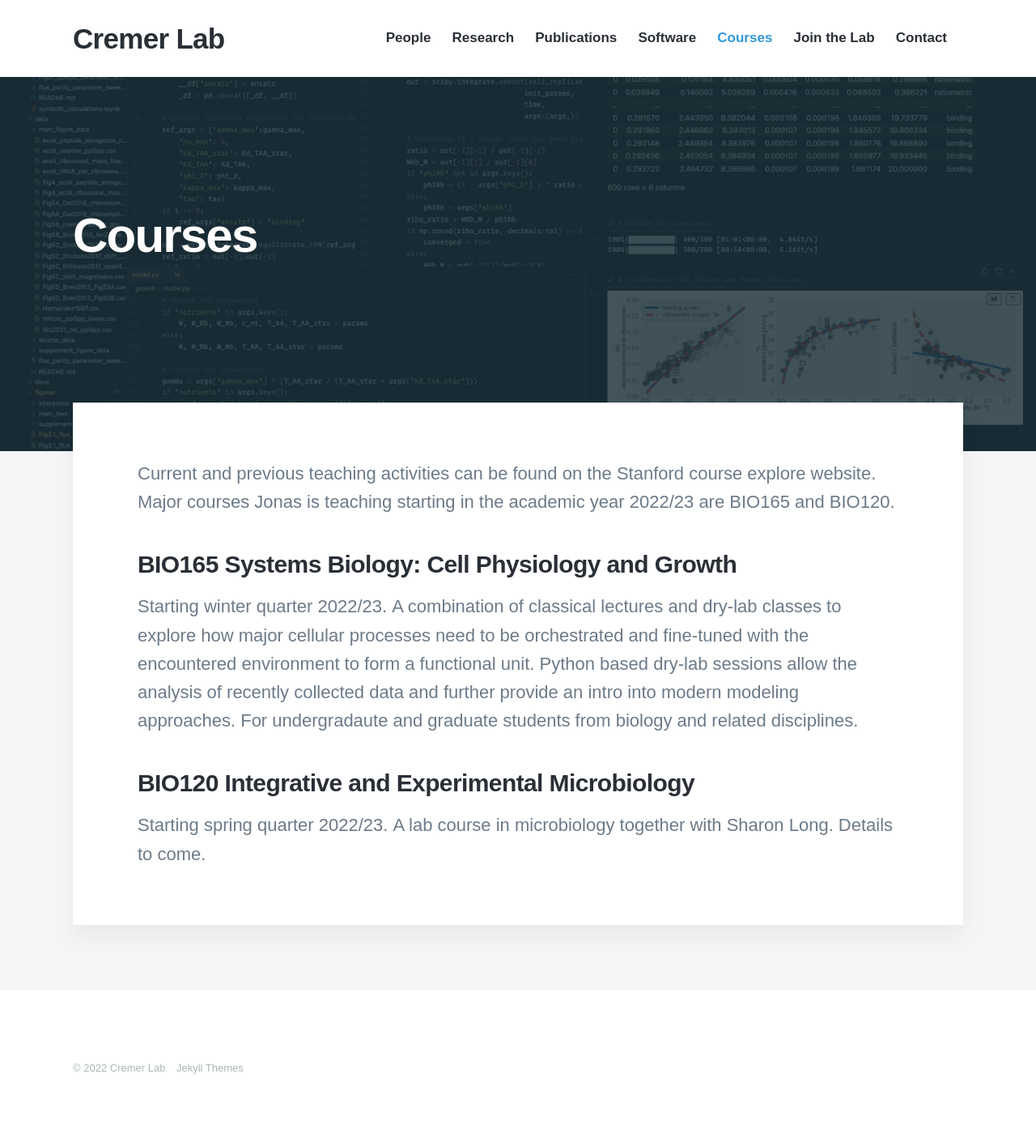
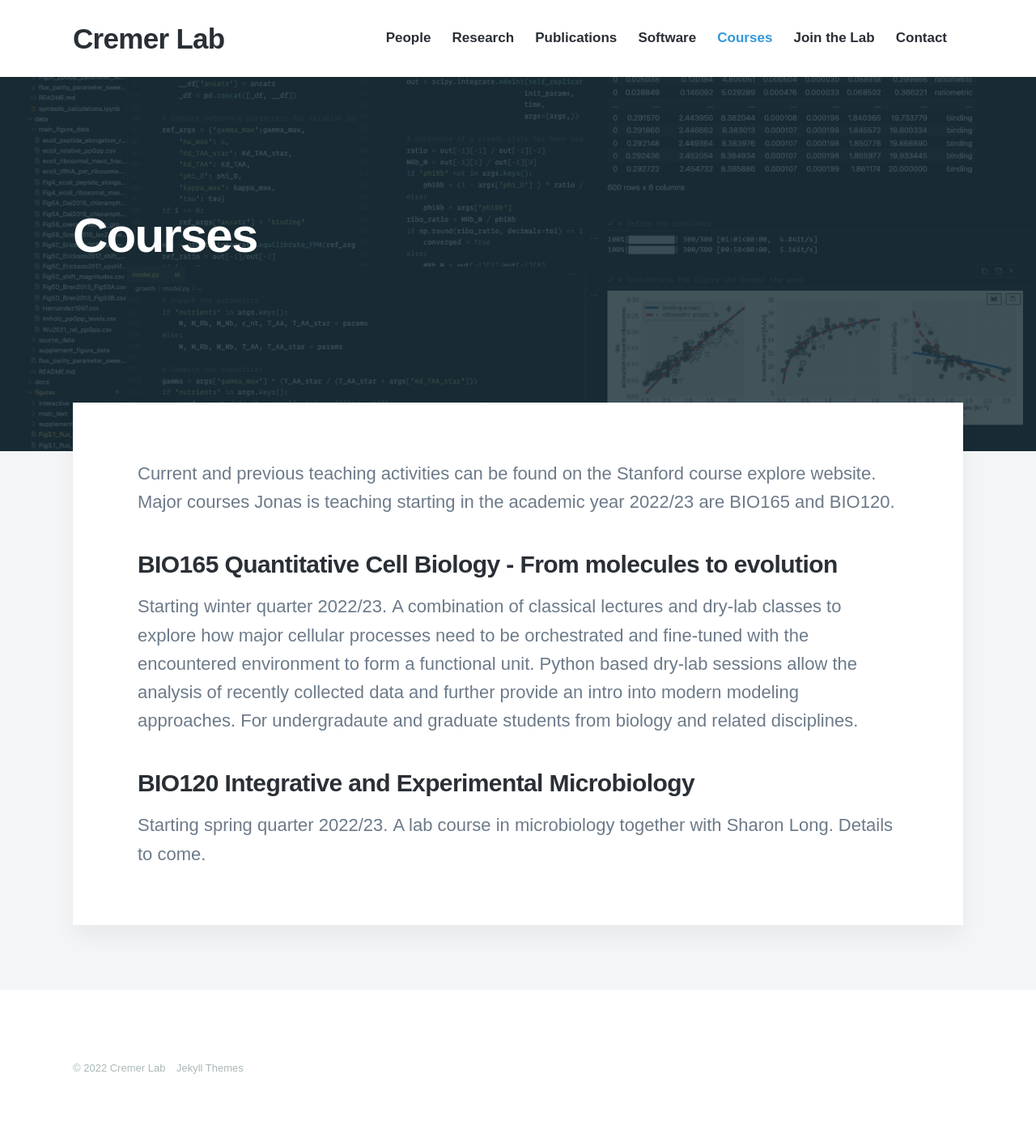
Before and after one commit to cremerlab/cremerlab.github.io, a Jekyll site: the page built from _pages/courses.md, in a window 1280 px wide. Shown: the whole page at 81% size. Built offline with Jekyll 4.4.1, drawn with Linux system fonts in a browser that asks for light colours; nearby versions of some CDN libraries; some web fonts are replaced.

Commit message:
Update courses.md

```diff
--- a/_pages/courses.md
+++ b/_pages/courses.md
@@ -10,7 +10,7 @@ Current and previous teaching activities can be found on the Stanford course
 explore website. Major courses Jonas is teaching starting in the academic
 year 2022/23 are BIO165 and BIO120.
 
-### [BIO165 Systems Biology: Cell Physiology and Growth](https://cremerlab.github.io/BIO165)
+### [BIO165 Quantitative Cell Biology - From molecules to evolution](https://cremerlab.github.io/BIO165)
 Starting winter quarter 2022/23. A combination of classical lectures and dry-lab
 classes to explore how major cellular processes need to be orchestrated and
 fine-tuned with the encountered environment to form a functional unit. Python
```
